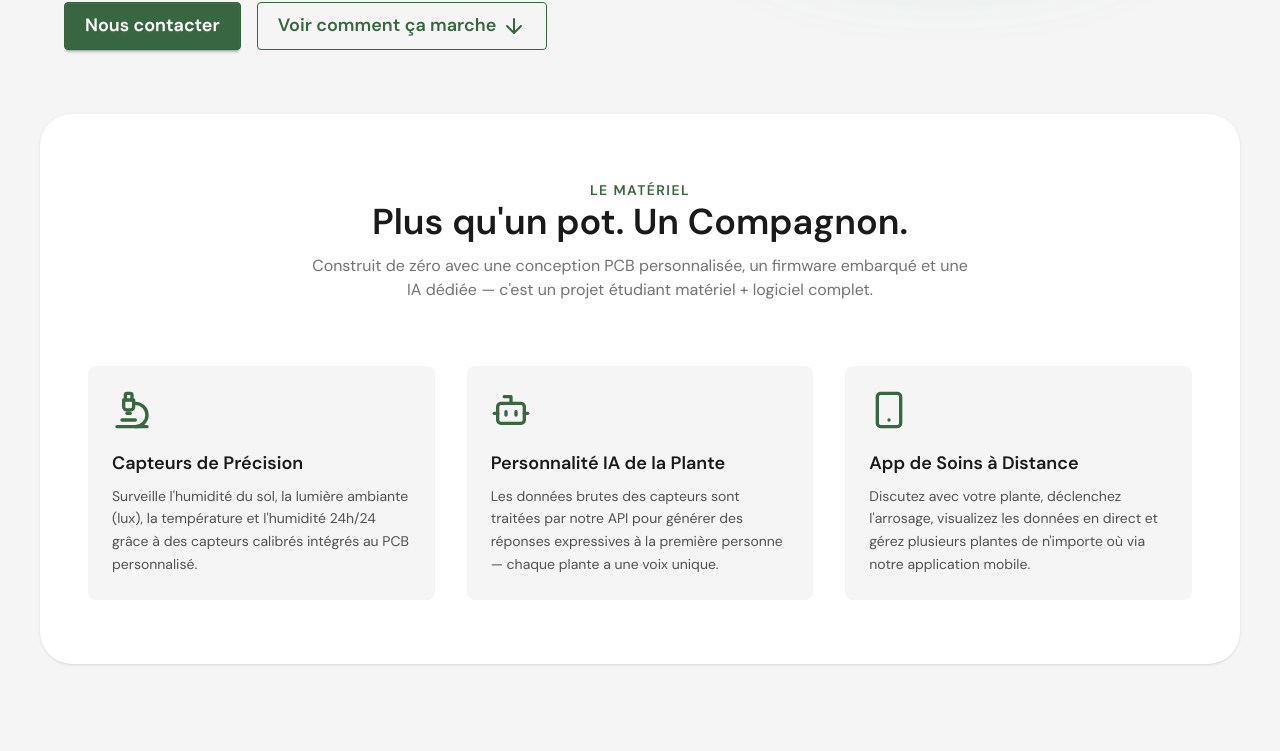
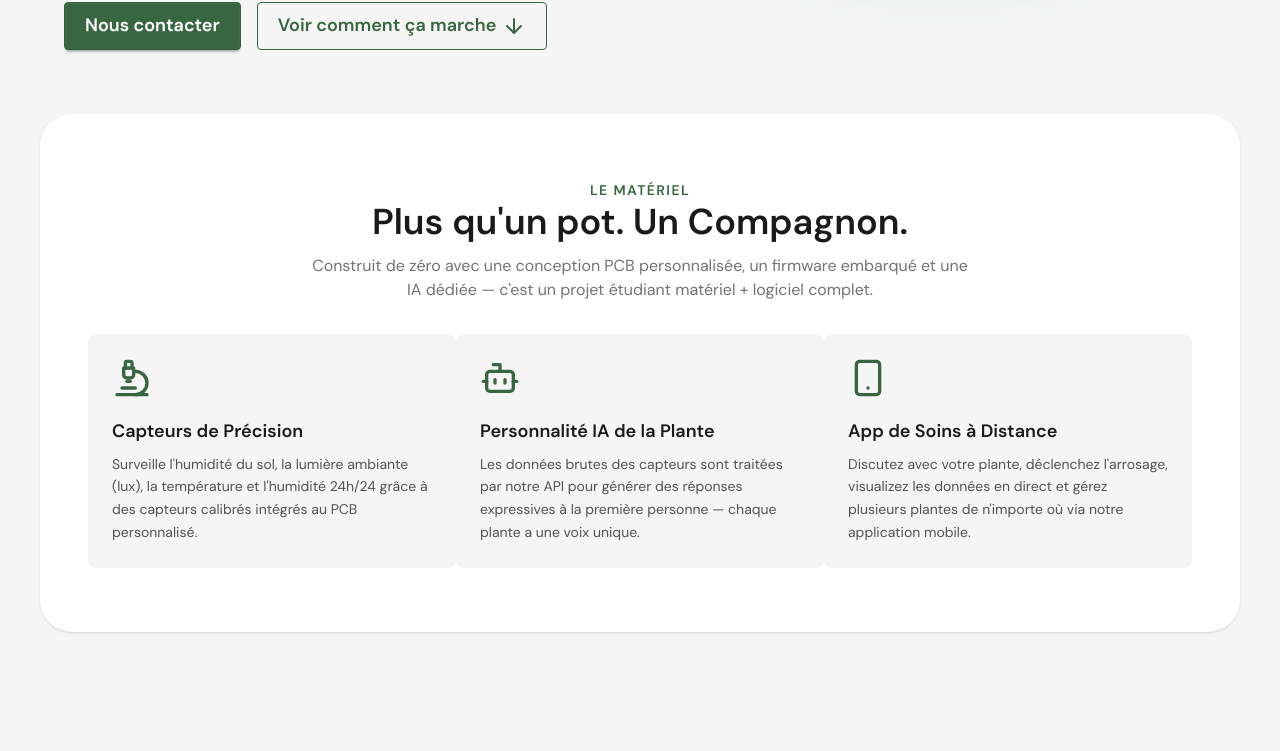
Before and after one commit to Plantagoshi/plantagoshi-landing, a Vue app: page / in a window 1280 px wide. Shown: the part 678-1429 px from the top of the page. Built offline with nearby package versions, Linux system fonts and the light colour scheme.

Commit message:
style: update features spacing

```diff
--- a/src/components/FeaturesSection.vue
+++ b/src/components/FeaturesSection.vue
@@ -1,7 +1,7 @@
 <template>
   <section id="features" class="py-16 bg-white rounded-4xl mx-4 md:mx-10 shadow-sm">
     <div class="max-w-6xl mx-auto px-6">
-      <div class="text-center mb-16 space-y-3">
+      <div class="text-center mb-8 space-y-3">
         <span class="text-primary font-bold text-sm uppercase tracking-widest">{{ t('features.label') }}</span>
         <h2 class="text-4xl font-bold font-display">{{ t('features.title') }}</h2>
         <p class="text-neutral-500 max-w-2xl mx-auto">
@@ -9,7 +9,7 @@
         </p>
       </div>
 
-      <div class="grid md:grid-cols-3 gap-8">
+      <div class="grid md:grid-cols-3">
         <div class="card bg-base-200 hover:bg-base-300 transition-colors">
           <div class="card-body">
             <Microscope class="text-primary w-10 h-10 mb-3" />
```
